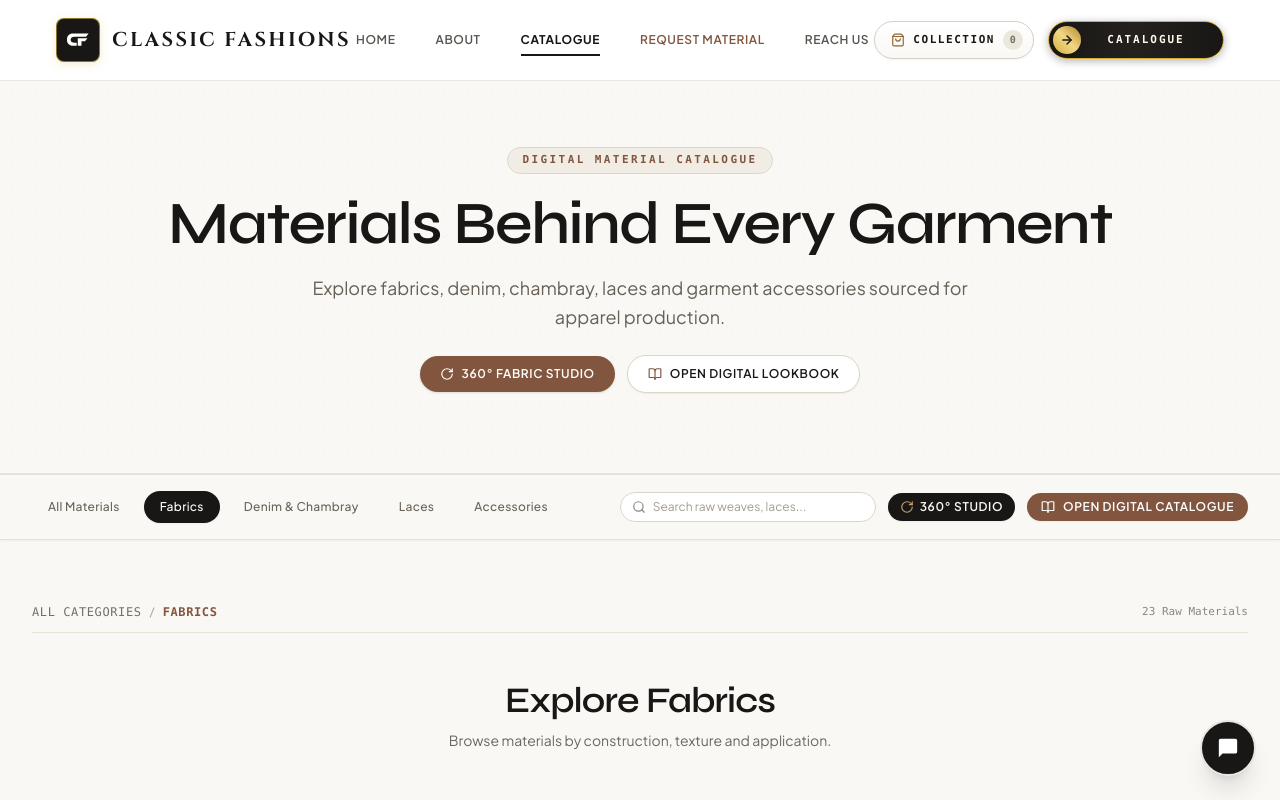
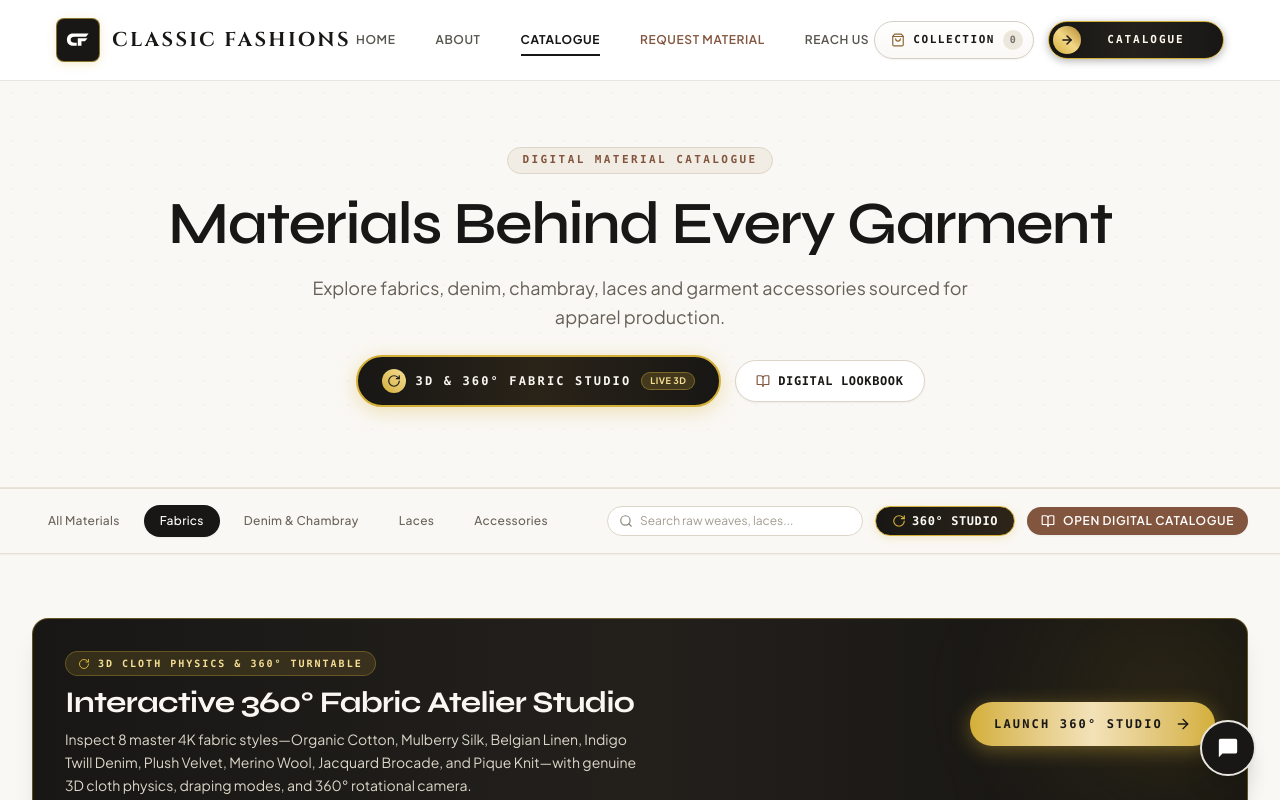
Before and after one commit to MeenakshiAnandhan27/CF-Company, a React (Vite) app: page / in a window 1280 px wide. Both pictures are taken after a click on the button "Fabrics". Shown: the top 800 px of the page. Built offline with nearby package versions, Linux system fonts and the light colour scheme.

Commit message:
fix(viewer360): fix cloth physics NaN calculation and make 360 Studio prominent across catalogue

```diff
--- a/src/components/catalogue/CatalogueLanding.tsx
+++ b/src/components/catalogue/CatalogueLanding.tsx
@@ -142,23 +142,28 @@
             Explore fabrics, denim, chambray, laces and garment accessories sourced for apparel production.
           </p>
 
-          <div className="pt-2 flex flex-wrap items-center justify-center gap-3">
+          <div className="pt-2 flex flex-wrap items-center justify-center gap-3.5">
             <button
               type="button"
               onClick={() => handleOpen360Viewer()}
-              className="inline-flex items-center gap-2 px-5 py-2.5 text-xs font-semibold uppercase tracking-wider bg-[#82553E] hover:bg-[#6e4632] text-white rounded-full shadow-sm transition-all hover:scale-[1.02] cursor-pointer"
+              className="group relative inline-flex items-center gap-2.5 px-6 py-3 text-xs font-mono font-bold uppercase tracking-[0.18em] bg-gradient-to-r from-[#181715] via-[#2A2318] to-[#181715] text-[#FAF7F2] border-2 border-[#D4AF37] hover:border-[#F3E2B8] rounded-full shadow-[0_4px_20px_rgba(212,175,55,0.35)] hover:shadow-[0_6px_28px_rgba(212,175,55,0.6)] transition-all duration-300 hover:scale-[1.04] active:scale-[0.98] cursor-pointer"
             >
-              <RotateCw className="w-3.5 h-3.5" />
-              <span>360° Fabric Studio</span>
+              <div className="w-6 h-6 rounded-full bg-gradient-to-tr from-[#D4AF37] to-[#F5DE93] text-[#181715] flex items-center justify-center shadow-xs group-hover:rotate-180 transition-transform duration-700">
+                <RotateCw className="w-3.5 h-3.5" />
+              </div>
+              <span className="text-[#FAF7F2]">3D & 360° Fabric Studio</span>
+              <span className="text-[9px] font-sans px-2 py-0.5 rounded-full bg-[#D4AF37]/20 text-[#F5DE93] border border-[#D4AF37]/40 tracking-wider">
+                LIVE 3D
+              </span>
             </button>
 
             <button
               type="button"
               onClick={() => setIsDigitalBookOpen(true)}
-              className="inline-flex items-center gap-2 px-5 py-2.5 text-xs font-semibold uppercase tracking-wider bg-white hover:bg-[#F2ECE1] text-[#181715] border border-[#DDD5C7] rounded-full shadow-xs transition-all hover:scale-[1.02] cursor-pointer"
+              className="inline-flex items-center gap-2 px-5 py-3 text-xs font-mono font-semibold uppercase tracking-wider bg-white hover:bg-[#F2ECE1] text-[#181715] border border-[#DDD5C7] rounded-full shadow-xs transition-all hover:scale-[1.02] cursor-pointer"
             >
               <BookOpen className="w-3.5 h-3.5 text-[#82553E]" />
-              <span>Open Digital Lookbook</span>
+              <span>Digital Lookbook</span>
             </button>
           </div>
         </div>
@@ -192,6 +197,36 @@
             onSelectCategory={handleSelectCategoryPanel}
           />
         )}
+
+        {/* ========================================================
+            3B. INTERACTIVE 3D & 360° FABRIC ATELIER BANNER
+            ======================================================== */}
+        <section className="relative rounded-2xl overflow-hidden bg-gradient-to-r from-[#181715] via-[#23201C] to-[#141311] border border-[#D4AF37]/40 shadow-xl p-6 sm:p-8 text-white">
+          <div className="absolute top-0 right-0 -mt-10 -mr-10 w-60 h-60 bg-[#D4AF37]/10 rounded-full blur-3xl pointer-events-none" />
+          <div className="relative flex flex-col md:flex-row items-center justify-between gap-6">
+            <div className="space-y-2 text-center md:text-left">
+              <div className="inline-flex items-center gap-2 px-3 py-1 rounded-full bg-[#D4AF37]/15 border border-[#D4AF37]/30 text-[#F5DE93] text-[10px] font-mono uppercase tracking-[0.2em] font-semibold">
+                <RotateCw className="w-3 h-3 text-[#D4AF37] animate-spin-slow" />
+                <span>3D Cloth Physics & 360° Turntable</span>
+              </div>
+              <h3 className="font-serif text-2xl sm:text-3xl font-bold tracking-tight text-[#FAF7F2]">
+                Interactive 360° Fabric Atelier Studio
+              </h3>
+              <p className="text-xs sm:text-sm text-[#DDD5C8] max-w-xl leading-relaxed">
+                Inspect 8 master 4K fabric styles—Organic Cotton, Mulberry Silk, Belgian Linen, Indigo Twill Denim, Plush Velvet, Merino Wool, Jacquard Brocade, and Pique Knit—with genuine 3D cloth physics, draping modes, and 360° rotational camera.
+              </p>
+            </div>
+
+            <button
+              type="button"
+              onClick={() => handleOpen360Viewer()}
+              className="group inline-flex items-center gap-3 px-6 py-3.5 text-xs font-mono font-bold uppercase tracking-[0.18em] rounded-full bg-gradient-to-r from-[#D4AF37] via-[#F3E2B8] to-[#D4AF37] text-[#181715] shadow-[0_4px_20px_rgba(212,175,55,0.4)] hover:shadow-[0_6px_28px_rgba(212,175,55,0.6)] transition-all hover:scale-105 active:scale-95 shrink-0 cursor-pointer"
+            >
+              <span>Launch 360° Studio</span>
+              <ArrowRight className="w-4 h-4 transition-transform group-hover:translate-x-1" />
+            </button>
+          </div>
+        </section>
 
         {/* ========================================================
             4. DYNAMIC MATERIAL DISCOVERY (CIRCULAR SWATCHES)
--- a/src/components/catalogue/CatalogueNavigation.tsx
+++ b/src/components/catalogue/CatalogueNavigation.tsx
@@ -87,11 +87,12 @@
               <button
                 type="button"
                 onClick={onOpen360}
-                className="inline-flex items-center gap-1.5 px-3 py-1.5 text-xs font-semibold uppercase tracking-wider bg-[#181715] text-[#FAF8F5] hover:bg-[#82553E] rounded-full shadow-xs transition-all shrink-0 hover:scale-[1.02] active:scale-[0.98] cursor-pointer"
+                className="inline-flex items-center gap-1.5 px-3 sm:px-4 py-1.5 text-xs font-mono font-bold uppercase tracking-wider bg-gradient-to-r from-[#181715] to-[#2E2519] text-[#FAF8F5] border border-[#D4AF37] hover:border-[#F2D785] hover:bg-[#382C1B] rounded-full shadow-[0_2px_10px_rgba(212,175,55,0.25)] transition-all shrink-0 hover:scale-[1.03] active:scale-[0.98] cursor-pointer"
+                title="Launch 360° 3D Fabric Atelier Studio"
               >
-                <RotateCw className="w-3.5 h-3.5 text-[#C89D6B]" />
+                <RotateCw className="w-3.5 h-3.5 text-[#D4AF37] animate-spin-slow" />
                 <span className="hidden sm:inline">360° Studio</span>
-                <span className="sm:hidden">360°</span>
+                <span className="sm:hidden font-mono">360° Studio</span>
               </button>
             )}
 
--- a/src/components/catalogue/Fabric3DScene.tsx
+++ b/src/components/catalogue/Fabric3DScene.tsx
@@ -233,20 +233,22 @@
       for (let i = 0; i < pos.count; i++) {
         const x = pos.getX(i);
         const y = pos.getY(i);
-        const normY = (y + height / 2) / height; // 0 (bottom) to 1 (top)
+        const normY = Math.max(0, Math.min(1, (y + height / 2) / height)); // 0 (bottom) to 1 (top)
+        const invertNormY = Math.max(0, Math.min(1, 1 - normY));
 
         if (mode === 'drape') {
           // Natural Atelier Hanging Drape: Catenary sag and undulating S-folds
           // Frequencies and amplitudes scale with material stiffness
           const foldFreq = 2.5 + (1 - stiffness) * 1.5; // silk ripples more, denim broader
           const primaryFold = Math.sin(x * foldFreq) * (0.28 - stiffness * 0.08) * Math.sin(normY * Math.PI * 0.95);
-          const secondaryWave = Math.cos(x * foldFreq * 1.8 + 0.5) * 0.08 * (1 - normY);
-          const bottomCurl = Math.sin(x * foldFreq * 2.2) * 0.09 * Math.pow(1 - normY, 2.5);
+          const secondaryWave = Math.cos(x * foldFreq * 1.8 + 0.5) * 0.08 * invertNormY;
+          const bottomCurl = Math.sin(x * foldFreq * 2.2) * 0.09 * Math.pow(invertNormY, 2.5);
 
           const z = primaryFold + secondaryWave + bottomCurl;
-          pos.setZ(i, z);
+          pos.setZ(i, isNaN(z) ? 0 : z);
           // Subtle vertical catenary drape sagging
-          pos.setY(i, y - Math.pow(x / (width * 0.6), 2) * 0.08 * (1 - stiffness));
+          const sag = Math.pow(Math.abs(x) / (width * 0.6), 2) * 0.08 * (1 - stiffness);
+          pos.setY(i, y - (isNaN(sag) ? 0 : sag));
         } else if (mode === 'curved-swatch') {
           // Architectural Curved Swatch Plaque: Smooth cylindrical arc
           const arc = Math.cos((x / width) * Math.PI) * 0.35;
@@ -258,6 +260,8 @@
       }
 
       geometry.computeVertexNormals();
+      geometry.computeBoundingBox();
+      geometry.computeBoundingSphere();
       return geometry;
     },
     []
@@ -291,7 +295,7 @@
     renderer.toneMapping = THREE.ACESFilmicToneMapping;
     renderer.toneMappingExposure = 1.15;
     renderer.shadowMap.enabled = true;
-    renderer.shadowMap.type = THREE.PCFSoftShadowMap;
+    renderer.shadowMap.type = THREE.PCFShadowMap;
 
     container.appendChild(renderer.domElement);
     rendererRef.current = renderer;
```
